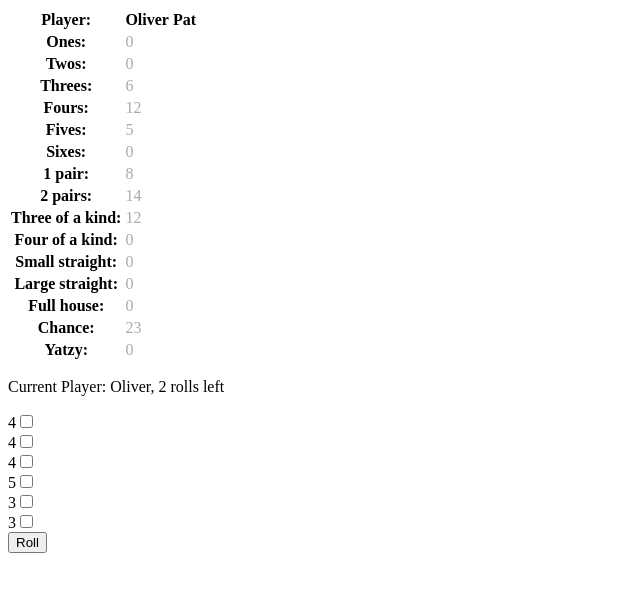
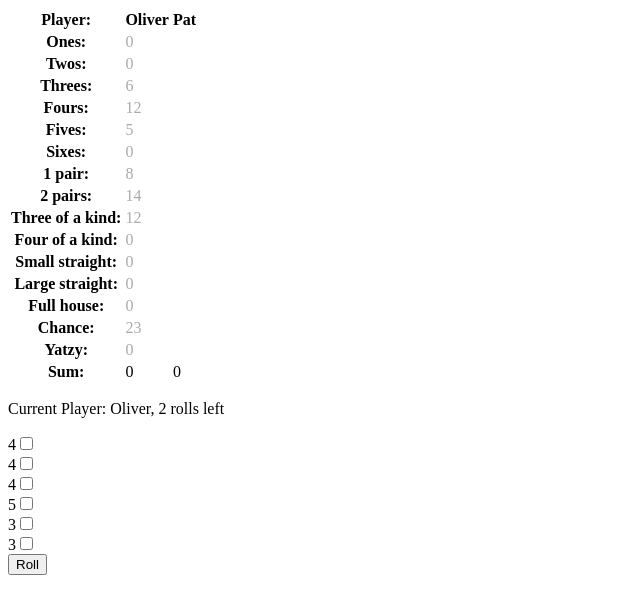
Before and after one commit to oliver-norden/react-redux-yatzy, a React (Create React App) app: page / in a window 1280 px wide. Shown: the top 614 px of the page, without its empty margins (0-640 px from the left). Built offline with nearby package versions, Linux system fonts and the light colour scheme; the HTML template or start-up script is replaced by a standard one.

Commit message:
Show player sum in playing field

```diff
--- a/src/actions/scoreActions.js
+++ b/src/actions/scoreActions.js
@@ -112,7 +112,7 @@ export const saveScore = (newScore, player) => (dispatch, getState) => {
 
     // Add sum and score to player
     players[player].score = playerScore;
-    players[player].sum = sum;
+    players[player].scoreSum = sum;
 
     dispatch ({
         type: SAVE_SCORE,
--- a/src/components/playing-field/Field.js
+++ b/src/components/playing-field/Field.js
@@ -36,6 +36,7 @@ class Field extends Component {
                     <FieldRow players={players} header='Full house:' score='full house' />
                     <FieldRow players={players} header='Chance:' score='chance' />
                     <FieldRow players={players} header='Yatzy:' score='yatzy' />
+                    <FieldRow players={players} header='Sum:' type='sum' />
                 </tbody>
             </table>
         )
--- a/src/components/playing-field/FieldRow.js
+++ b/src/components/playing-field/FieldRow.js
@@ -9,6 +9,13 @@ class FieldRow extends Component {
         const currentPlayerIdx = this.props.curPlayerIdx;
         const rowScoreType = this.props.score;
         const player = this.props.players[playerId];
+
+        // Return sum if row is a sum row
+        if (this.props.type === 'sum') {
+            return (
+                <td>{player.scoreSum}</td>
+            )
+        }
 
         // Return table cell with saved score
         if (!isNaN(player.score[rowScoreType])){
```
